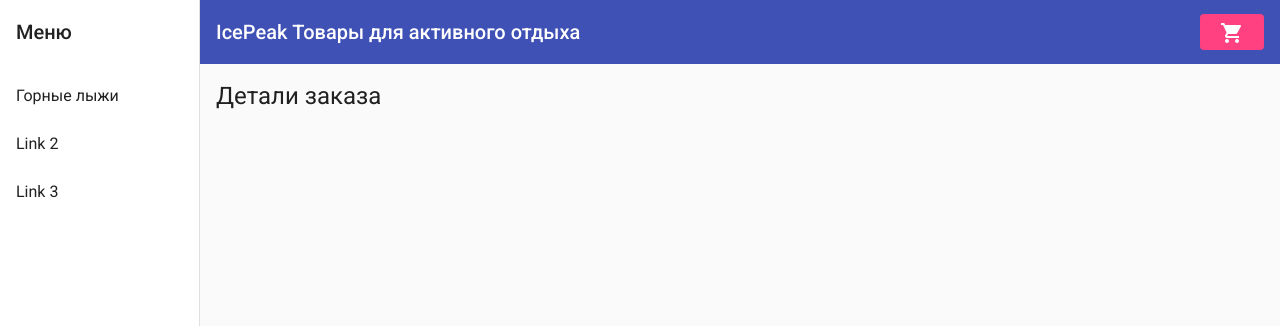
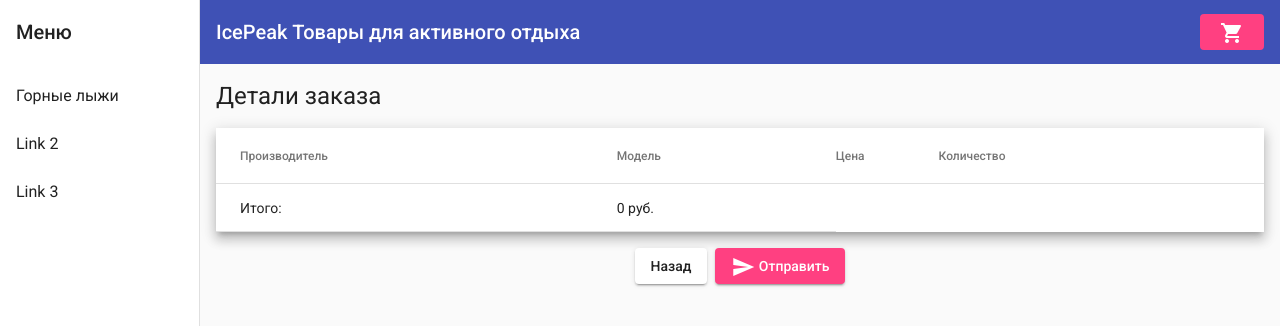
Before and after one commit to asp2403/icepeak, an Angular app: page /order-complete in a window 1280 px wide. Shown: the top 326 px of the page. Built offline with nearby package versions, Linux system fonts and the light colour scheme.

Commit message:
Final form

```diff
--- a/src/app/app-routing.module.ts
+++ b/src/app/app-routing.module.ts
@@ -5,6 +5,7 @@
 import { ShoppingCartComponent } from './shopping-cart/shopping-cart.component';
 import { OrderFormComponent } from './order-form/order-form.component';
 import { OrderCompleteComponent } from './order-complete/order-complete.component';
+import { FinalComponent } from './final/final.component';
 
 const routes: Routes = [
   { path: 'products', component: ProductsComponent },
@@ -12,7 +13,8 @@
   { path: 'product/:id', component: ProductDetailComponent},
   { path: 'shopping-cart', component: ShoppingCartComponent },
   { path: 'order', component: OrderFormComponent},
-  { path: 'order-complete', component: OrderCompleteComponent }
+  { path: 'order-complete', component: OrderCompleteComponent },
+  { path: 'final', component: FinalComponent }
 
 ];
 
--- a/src/app/app.module.ts
+++ b/src/app/app.module.ts
@@ -29,6 +29,7 @@
 import {MatSelectModule} from '@angular/material/select';
 import {MAT_FORM_FIELD_DEFAULT_OPTIONS} from '@angular/material/form-field';
 import { OrderCompleteComponent } from './order-complete/order-complete.component';
+import { FinalComponent } from './final/final.component';
 
 
 
@@ -41,7 +42,8 @@
     ShoppingCartComponent,
     QuantitySpinnerComponent,
     OrderFormComponent,
-    OrderCompleteComponent
+    OrderCompleteComponent,
+    FinalComponent
   ],
   imports: [
     BrowserModule,
--- /dev/null
+++ b/src/app/final/final.component.css
@@ -0,0 +1,8 @@
+.container {
+    display: flex;
+    justify-content: center;
+}
+
+.footer {
+    margin-top: 5rem;
+}
--- /dev/null
+++ b/src/app/final/final.component.html
@@ -0,0 +1,14 @@
+<div class="container">
+    <div class="details">
+        <div class="text">
+            <h1>Спасибо за заказ!</h1>
+            <p>Ваш номер заказа: <b>{{orderNo}}</b></p>
+            <p>Оператор свяжется с вами</p>
+        </div>
+        <div class="footer">
+            <button mat-raised-button routerLink="/products">
+                Вернуться к покупкам
+            </button>
+        </div>
+    </div>
+</div>
--- /dev/null
+++ b/src/app/final/final.component.ts
@@ -0,0 +1,19 @@
+import { Component, OnInit } from '@angular/core';
+
+
+@Component({
+  selector: 'app-final',
+  templateUrl: './final.component.html',
+  styleUrls: ['./final.component.css']
+})
+export class FinalComponent implements OnInit {
+
+  orderNo?: string | null;
+
+  constructor() { }
+
+  ngOnInit(): void {
+    this.orderNo = sessionStorage.getItem('orderNo');
+  }
+
+}
--- a/src/app/order-complete/order-complete.component.css
+++ b/src/app/order-complete/order-complete.component.css
@@ -1,3 +1,14 @@
 .prop {
     font-weight: bold;
 }
+
+table {
+    width: 100%;
+    margin-bottom: 1rem;
+}
+
+.footer {
+    display: flex;
+    justify-content: center;
+    gap: .5rem;
+}
--- a/src/app/order-complete/order-complete.component.html
+++ b/src/app/order-complete/order-complete.component.html
@@ -1,7 +1,50 @@
 <h1>Детали заказа</h1>
+<table mat-table [dataSource]="dataSource" class="mat-elevation-z8">
+
+    <ng-container matColumnDef="vendor">
+        <th mat-header-cell *matHeaderCellDef> Производитель </th>
+        <td mat-cell *matCellDef="let element"> {{element.vendor}} </td>
+        <td mat-footer-cell *matFooterCellDef> Итого: </td>
+    </ng-container>
+
+
+    <ng-container matColumnDef="model">
+        <th mat-header-cell *matHeaderCellDef> Модель </th>
+        <td mat-cell *matCellDef="let element">
+            {{element.model}}
+
+        </td>
+    </ng-container>
+
+    <ng-container matColumnDef="price">
+        <th mat-header-cell *matHeaderCellDef> Цена </th>
+        <td mat-cell *matCellDef="let element"> {{element.price | number}} руб. </td>
+    </ng-container>
+
+    <ng-container matColumnDef="quantity">
+        <th mat-header-cell *matHeaderCellDef> Количество </th>
+        <td mat-cell *matCellDef="let element">
+            {{element.quantity}}
+        </td>
+        <td mat-footer-cell *matFooterCellDef> {{getTotalCost() | number}} руб. </td>
+    </ng-container>
+
+    <tr mat-header-row *matHeaderRowDef="displayedColumns"></tr>
+    <tr mat-row *matRowDef="let row; columns: displayedColumns;"></tr>
+    <tr mat-footer-row *matFooterRowDef="footerColumns"></tr>
+</table>
 <div class="details">
     <div class="row" *ngFor="let item of text">
         <span class="prop">{{item.name}}</span>
         <span>{{item.value}}</span>
     </div>
 </div>
+<div class="footer">
+    <button mat-raised-button (click)="goBack()">
+        Назад
+    </button>
+    <button mat-raised-button color="accent" (click)="makeOrder()">
+        <mat-icon>send</mat-icon>
+        Отправить
+    </button>
+</div>
--- a/src/app/order-complete/order-complete.component.ts
+++ b/src/app/order-complete/order-complete.component.ts
@@ -2,6 +2,12 @@
 import { Order } from '../order';
 import { ShopService } from '../shop-service.service';
 import { Shop } from '../shop';
+import { CartService } from '../cart.service';
+import { DSCartItem } from '../cart.service';
+import { Location } from '@angular/common';
+import { OrderService } from '../order.service';
+import { Router } from '@angular/router';
+
 
 
 interface NameValue {
@@ -19,25 +25,37 @@
   order?: Order;
   text: NameValue[] = [];
   shopList: Shop[] = [];
-  constructor(private shopService: ShopService) { }
+
+  displayedColumns: string[] = ['vendor', 'model', 'price', 'quantity'];
+  footerColumns: string[] = ['vendor', 'quantity'];
+  dataSource: DSCartItem[] = [];
+
+  constructor(private shopService: ShopService, private cartService: CartService, private location: Location,
+    private orderService: OrderService, private router: Router) { }
 
   private init(): void {
+    this.dataSource = this.cartService.getDataSource();
     let orderJson = sessionStorage.getItem('order');
     if (orderJson) {
       this.order = JSON.parse(orderJson);
-      console.log(this.order);
+
       if (this.order) {
         switch (this.order.orderType) {
-          case 0:
+          case 1:
             this.text.push({ name: 'Способ получения', value: 'Самовывоз из магазина' });
             this.text.push({ name: 'Магазин', value: this.shopList[this.order.shop!].title });
             this.text.push({ name: 'Адрес магазина', value: this.shopList[this.order.shop!].address });
             break;
-          case 1:
+          case 2:
             this.text.push({ name: 'Способ получения', value: 'Доставка курьером' });
             this.text.push({ name: 'Адрес доставки', value: this.order.deliveryAddress });
-
+            break;
         }
+        this.text.push({ name: 'Фамилия', value: this.order.contactData.surname });
+        this.text.push({ name: 'Имя', value: this.order.contactData.name });
+        this.text.push({ name: 'Отчество', value: this.order.contactData.patronymic });
+        this.text.push({ name: 'Контактный телефон', value: '+7 ' + this.order.contactData.phone });
+        this.text.push({ name: 'Email', value: this.order.contactData.email });
       }
     }
   }
@@ -50,4 +68,22 @@
 
   }
 
+  getTotalCost(): number {
+    return this.cartService.getTotalCost();
+  }
+
+  goBack(): void {
+    this.location.back();
+  }
+
+  makeOrder(): void {
+    if (this.order) {
+      this.orderService.makeOrder(this.order).subscribe(orderNo => {
+        sessionStorage.setItem('orderNo', orderNo);
+        this.cartService.clearCart();
+        this.router.navigate(['final']);
+      });
+    }
+  }
+
 }
--- /dev/null
+++ b/src/app/order.service.ts
@@ -0,0 +1,16 @@
+import { Injectable } from '@angular/core';
+import { Observable, of } from 'rxjs';
+import { Order } from './order';
+
+@Injectable({
+  providedIn: 'root'
+})
+export class OrderService {
+
+  constructor() { }
+
+  makeOrder(order: Order): Observable<string> {
+    let orderNo = Math.round(Math.random() * 999 + 1);
+    return of('ICEPEAK-' + orderNo);
+  }
+}
```
Also changed, not shown: 2 other files (tests, documents, lock files or other folders).
